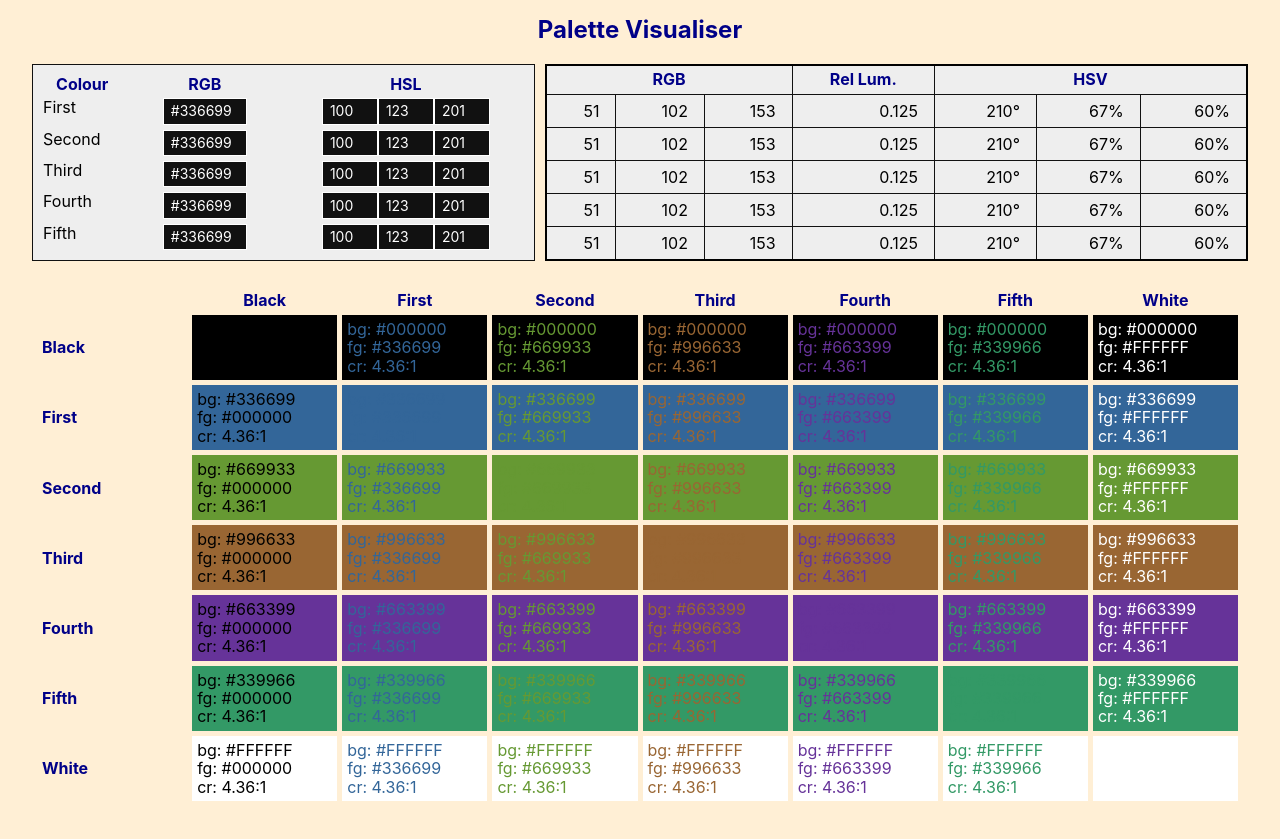
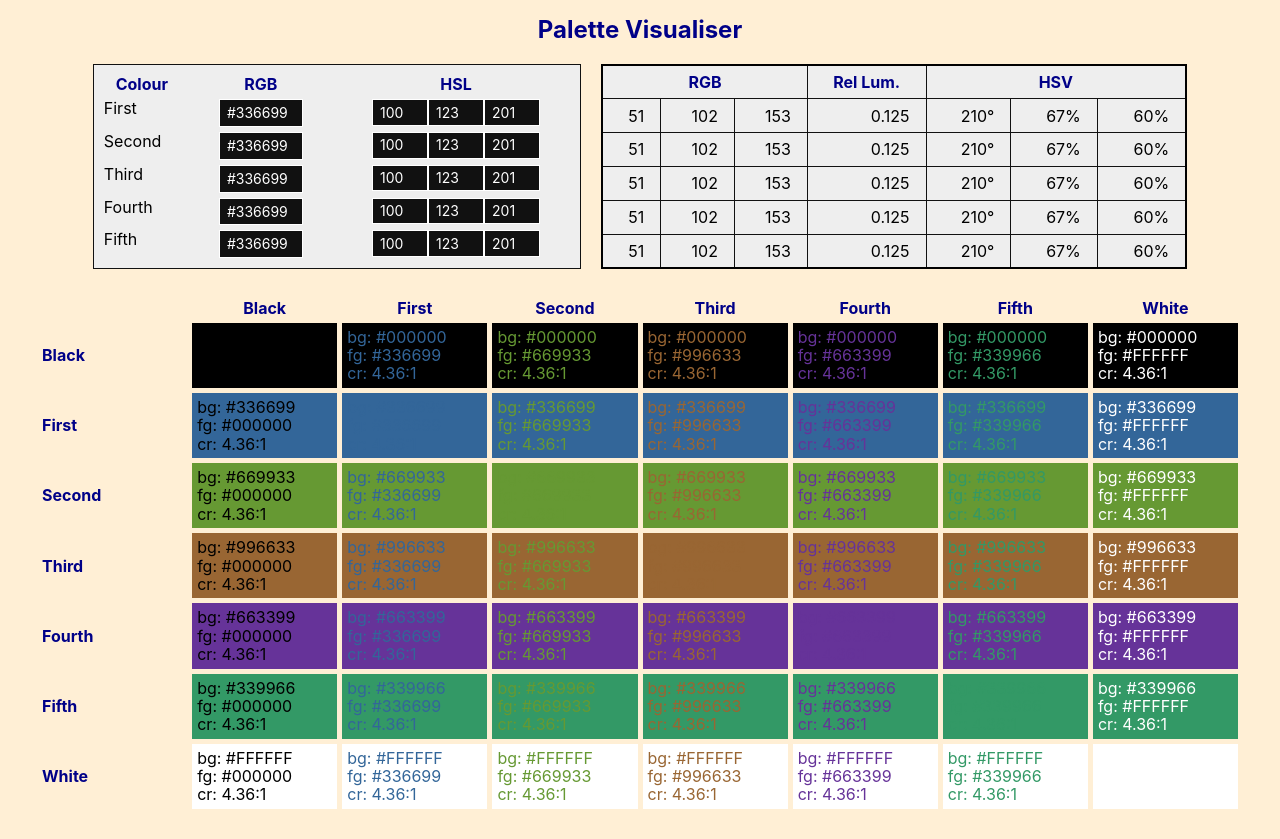
Before and after one commit to JulianNicholls/palette-visualiser-3, a React app: page / in a window 1280 px wide. Built offline with nearby package versions, Linux system fonts and the light colour scheme.

Commit message:
Make info table lines taller, top section narrower

```diff
--- a/src/styles/styles.scss
+++ b/src/styles/styles.scss
@@ -23,9 +23,10 @@ body {
 
 div#top-section {
   display: grid;
-  grid-template-columns: 5fr 7fr;
-  grid-gap: 10px;
-  margin-top: 20px;
+  grid-gap: 20px;
+  grid-template-columns: 5fr 6fr;
+  margin: 20px auto;
+  width: 90%;
 }
 
 h1 {
@@ -80,7 +81,7 @@ h1 {
 
   th, td {
     border: 1px solid var(--input-bg);
-    padding: 0.3em;
+    padding: 0.45em 0.3em;
   }
 
   th {
```
